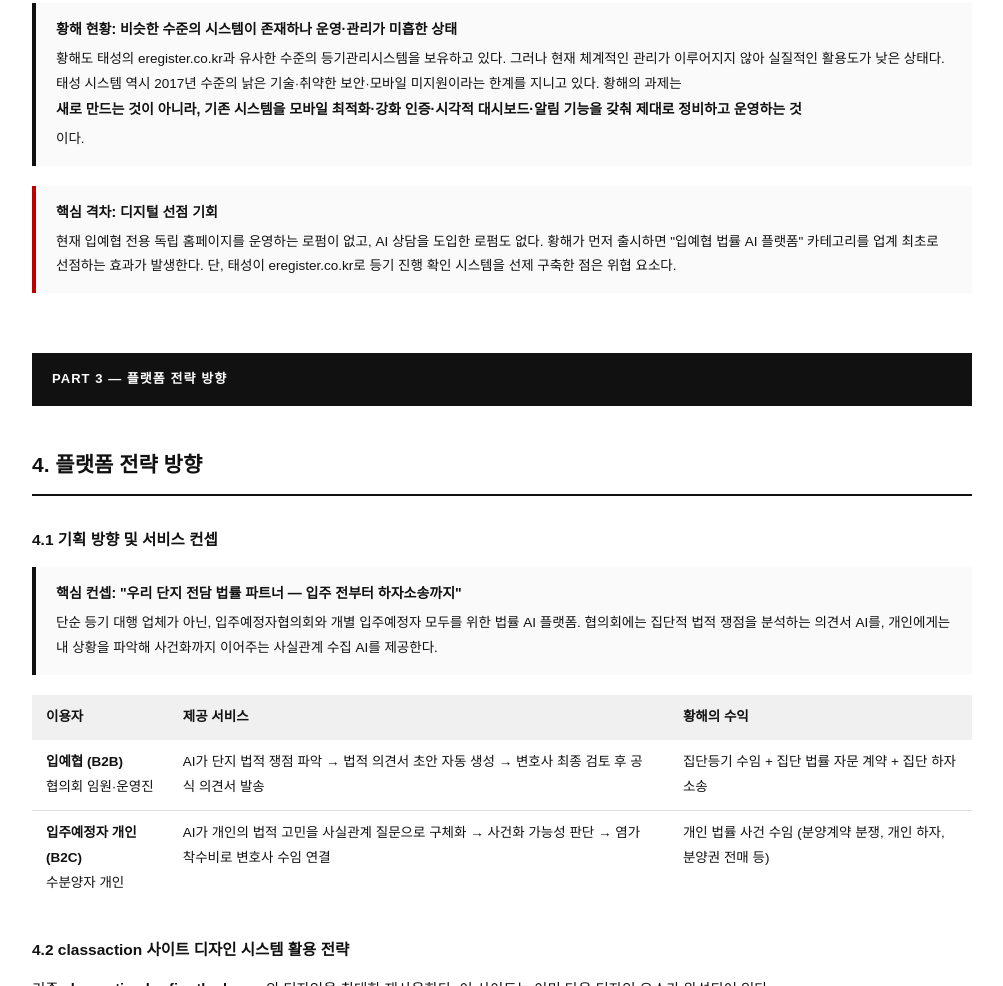
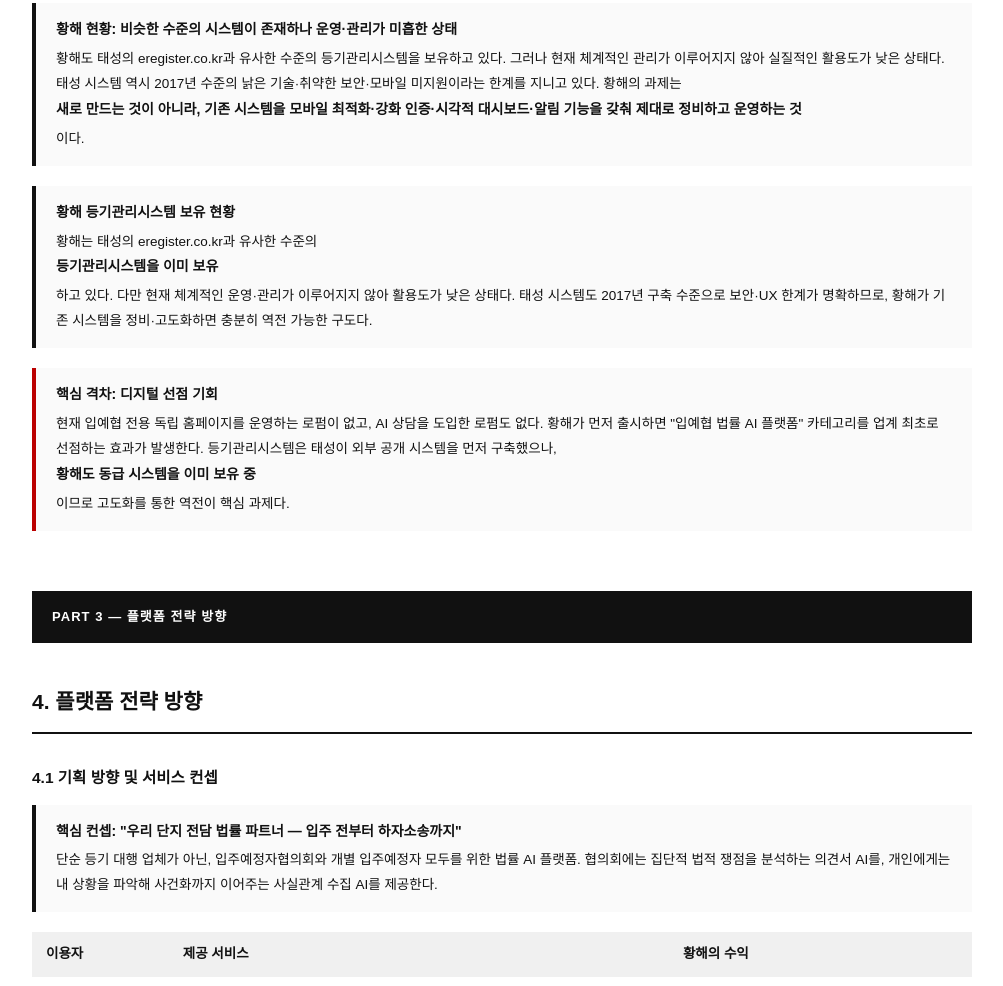
Before and after one commit to 2myeonghee/ipyehyup-plan-final-v2, a plain HTML site: page index.html in a window 1280 px wide. Shown: the part 6198-7184 px from the top of the page, without its empty margins (138-1141 px from the left). Drawn offline with Linux system fonts and the light colour scheme.

Commit message:
v4: 3.4 섹션 황해 등기관리시스템 보유 사실 명시

```diff
--- a/index.html
+++ b/index.html
@@ -420,9 +420,13 @@ footer{margin-top:80px;padding-top:20px;border-top:1px solid var(--border);
   <strong>황해 현황: 비슷한 수준의 시스템이 존재하나 운영·관리가 미흡한 상태</strong>
   황해도 태성의 eregister.co.kr과 유사한 수준의 등기관리시스템을 보유하고 있다. 그러나 현재 체계적인 관리가 이루어지지 않아 실질적인 활용도가 낮은 상태다. 태성 시스템 역시 2017년 수준의 낡은 기술·취약한 보안·모바일 미지원이라는 한계를 지니고 있다. 황해의 과제는 <strong>새로 만드는 것이 아니라, 기존 시스템을 모바일 최적화·강화 인증·시각적 대시보드·알림 기능을 갖춰 제대로 정비하고 운영하는 것</strong>이다.
 </div>
+<div class="callout">
+  <strong>황해 등기관리시스템 보유 현황</strong>
+  황해는 태성의 eregister.co.kr과 유사한 수준의 <strong>등기관리시스템을 이미 보유</strong>하고 있다. 다만 현재 체계적인 운영·관리가 이루어지지 않아 활용도가 낮은 상태다. 태성 시스템도 2017년 구축 수준으로 보안·UX 한계가 명확하므로, 황해가 기존 시스템을 정비·고도화하면 충분히 역전 가능한 구도다.
+</div>
 <div class="callout red">
   <strong>핵심 격차: 디지털 선점 기회</strong>
-  현재 입예협 전용 독립 홈페이지를 운영하는 로펌이 없고, AI 상담을 도입한 로펌도 없다. 황해가 먼저 출시하면 "입예협 법률 AI 플랫폼" 카테고리를 업계 최초로 선점하는 효과가 발생한다. 단, 태성이 eregister.co.kr로 등기 진행 확인 시스템을 선제 구축한 점은 위협 요소다.
+  현재 입예협 전용 독립 홈페이지를 운영하는 로펌이 없고, AI 상담을 도입한 로펌도 없다. 황해가 먼저 출시하면 "입예협 법률 AI 플랫폼" 카테고리를 업계 최초로 선점하는 효과가 발생한다. 등기관리시스템은 태성이 외부 공개 시스템을 먼저 구축했으나, <strong>황해도 동급 시스템을 이미 보유 중</strong>이므로 고도화를 통한 역전이 핵심 과제다.
 </div>
 </section>
 
```
